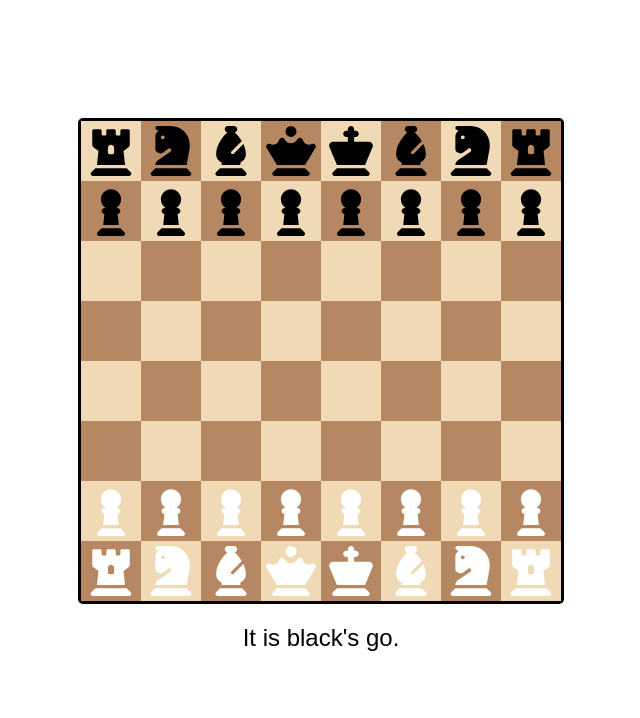
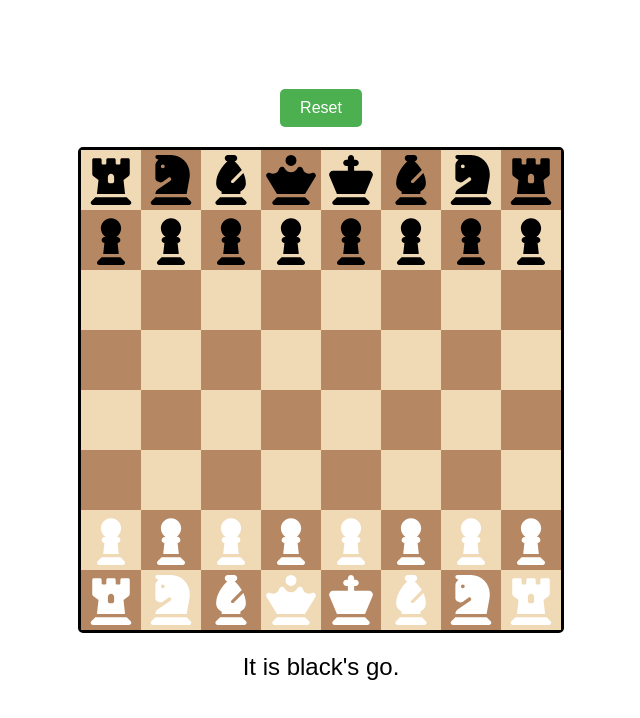
Before and after one commit to Jonathan-Ultini/js-chess, a plain HTML site: page index.html in a window 1280 px wide. Shown: the whole page, without its empty margins (319-959 px from the left). Drawn offline with Linux system fonts and the light colour scheme.

Commit message:
aggiunto reset button

```diff
--- a/css/styles.css
+++ b/css/styles.css
@@ -74,7 +74,8 @@ p {
 
 #info-display {
   font-family: Arial, sans-serif;
-  font-size: 20px;
+  font-size: 30px;
+  font-weight: bold;
   height: 30px;
   line-height: 30px;
   text-align: center;
@@ -88,3 +89,35 @@ p {
   visibility: visible;
   opacity: 1;
 }
+
+/* Contenitore generale per la scacchiera e i controlli */
+#game-container {
+  display: flex;
+  flex-direction: column;
+  align-items: center;
+  justify-content: center;
+}
+
+/* Stile del contenitore dei pulsanti */
+#controls {
+  display: flex;
+  justify-content: center;
+  gap: 10px;
+  margin-bottom: 20px;
+}
+
+/* Stile dei pulsanti */
+button {
+  padding: 10px 20px;
+  font-size: 16px;
+  cursor: pointer;
+  border: none;
+  border-radius: 5px;
+  background-color: #4CAF50;
+  color: white;
+  transition: background-color 0.3s;
+}
+
+button:hover {
+  background-color: #45a049;
+}
--- a/index.html
+++ b/index.html
@@ -11,8 +11,17 @@
 
 <body>
 
-  <!-- Div che contiene la scacchiera -->
-  <div id="gameboard"></div>
+  <!-- Contenitore per i controlli e la scacchiera -->
+  <div id="game-container">
+    <!-- Div che contiene i pulsanti di controllo -->
+    <div id="controls">
+      <button id="reset-btn">Reset</button>
+      <!-- <button id="undo-btn">Undo</button> -->
+    </div>
+    <!-- Div che contiene la scacchiera -->
+    <div id="gameboard"></div>
+  </div>
+
   <!-- Paragrafo che mostra il giocatore corrente -->
   <p>It is <span id="player"></span>'s go.</p>
   <!-- Paragrafo per mostrare informazioni o messaggi -->
@@ -24,4 +33,6 @@
   <script src="js/app.js"></script>
 </body>
 
+
+
 </html>
--- a/js/app.js
+++ b/js/app.js
@@ -22,6 +22,7 @@ const startPieces = [
 
 //#: Crea la scacchiera
 function createBoard() {
+  gameBoard.innerHTML = ''; // Pulisce la scacchiera
   startPieces.forEach((startPiece, i) => {
     const square = document.createElement('div'); // Crea una casella
     square.classList.add('square'); // Aggiunge la classe "square"
@@ -38,10 +39,31 @@ function createBoard() {
     if (i >= 48) square.firstChild.firstChild.classList.add('white'); // Pezzi bianchi
 
     gameBoard.append(square); // Aggiunge la casella alla scacchiera
+
+    // Riassegna gli event listeners per il drag-and-drop
+    const allSquares = document.querySelectorAll('.square');
+    allSquares.forEach(square => {
+      square.addEventListener('dragstart', dragStart);
+      square.addEventListener('dragover', dragOver);
+      square.addEventListener('drop', dragDrop);
+    });
   });
 }
 
 createBoard(); // Crea la scacchiera all'avvio
+
+// Funzione per resettare la scacchiera
+function resetBoard() {
+  createBoard(); // Ricrea la scacchiera
+
+  // Ripristina il turno iniziale
+  playerGo = 'black'; // Imposta il turno su "black"
+  playerDisplay.textContent = 'black'; // Aggiorna l'elemento della visualizzazione del turno
+  infoDisplay.textContent = ''; // Pulisce eventuali messaggi informativi
+}
+
+// Event listeners per i bottoni
+document.getElementById('reset-btn').addEventListener('click', resetBoard);
 
 //#: funzione per mostrare messaggio errore
 function showMessage(message) {
```
